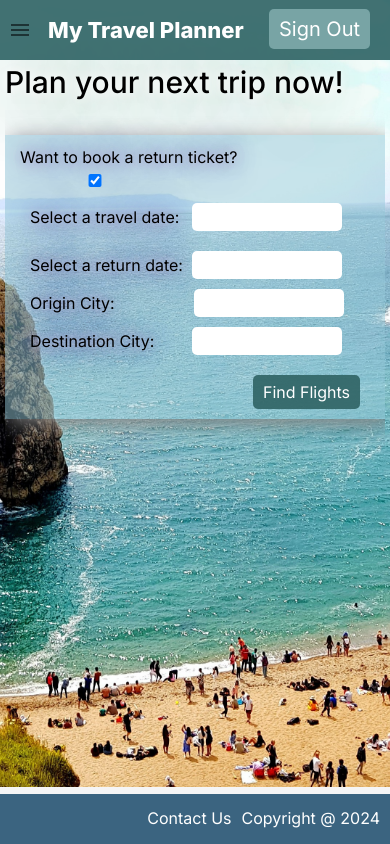
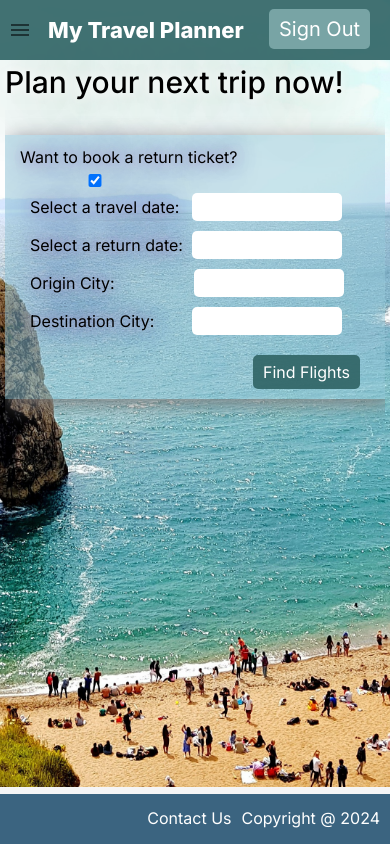
Before and after one commit to brishketukislay/book-your-flight, a Next.js app: page /users/travel-planner in a window 390 px wide. Built offline with nearby package versions, Linux system fonts and the light colour scheme; sample sign-in values are in the browser's storage.

Commit message:
datepicker

```diff
--- a/app/users/travel-planner/travel-planner.module.css
+++ b/app/users/travel-planner/travel-planner.module.css
@@ -67,6 +67,6 @@
     margin-right: 5px;
   }
   .datePickerContainer{
-    /* margin-top: 0; */
+    margin-top: 0;
   }
  }
```
